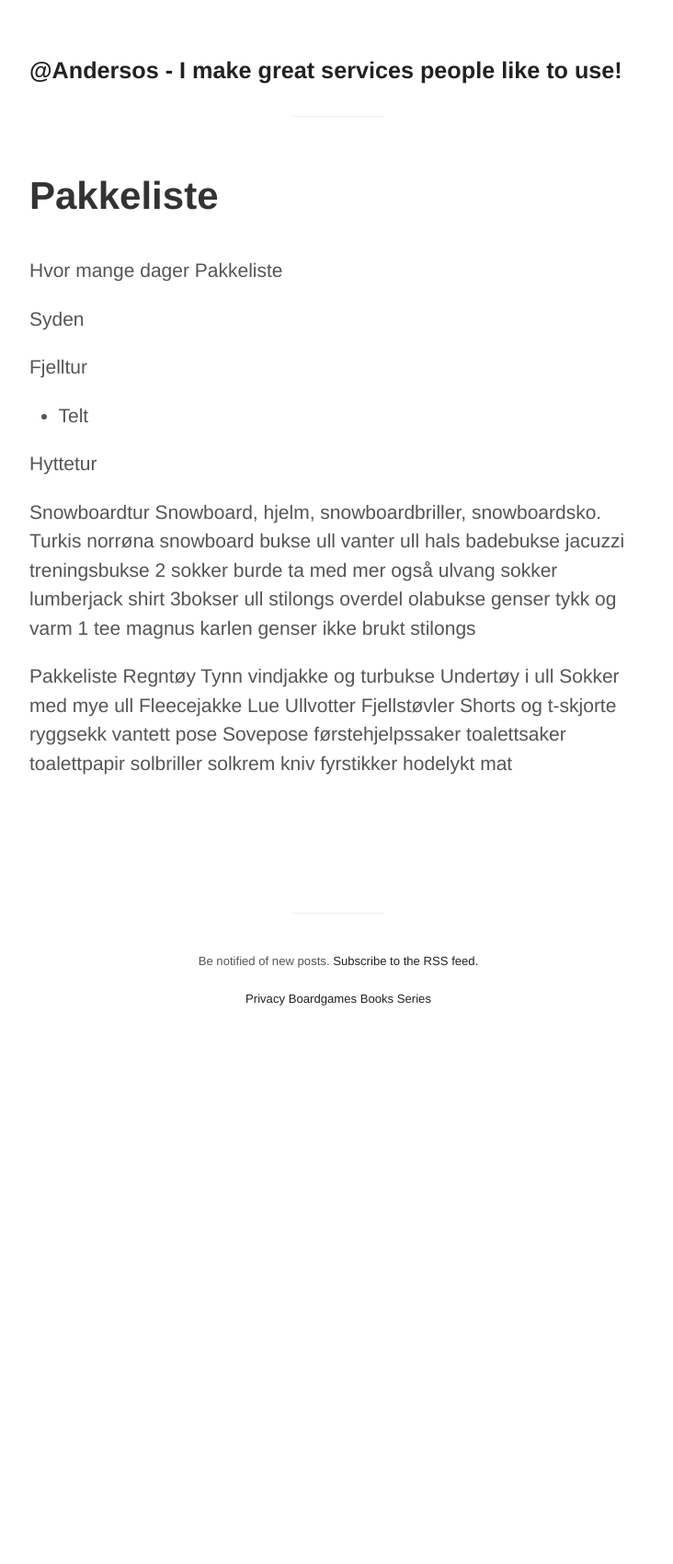
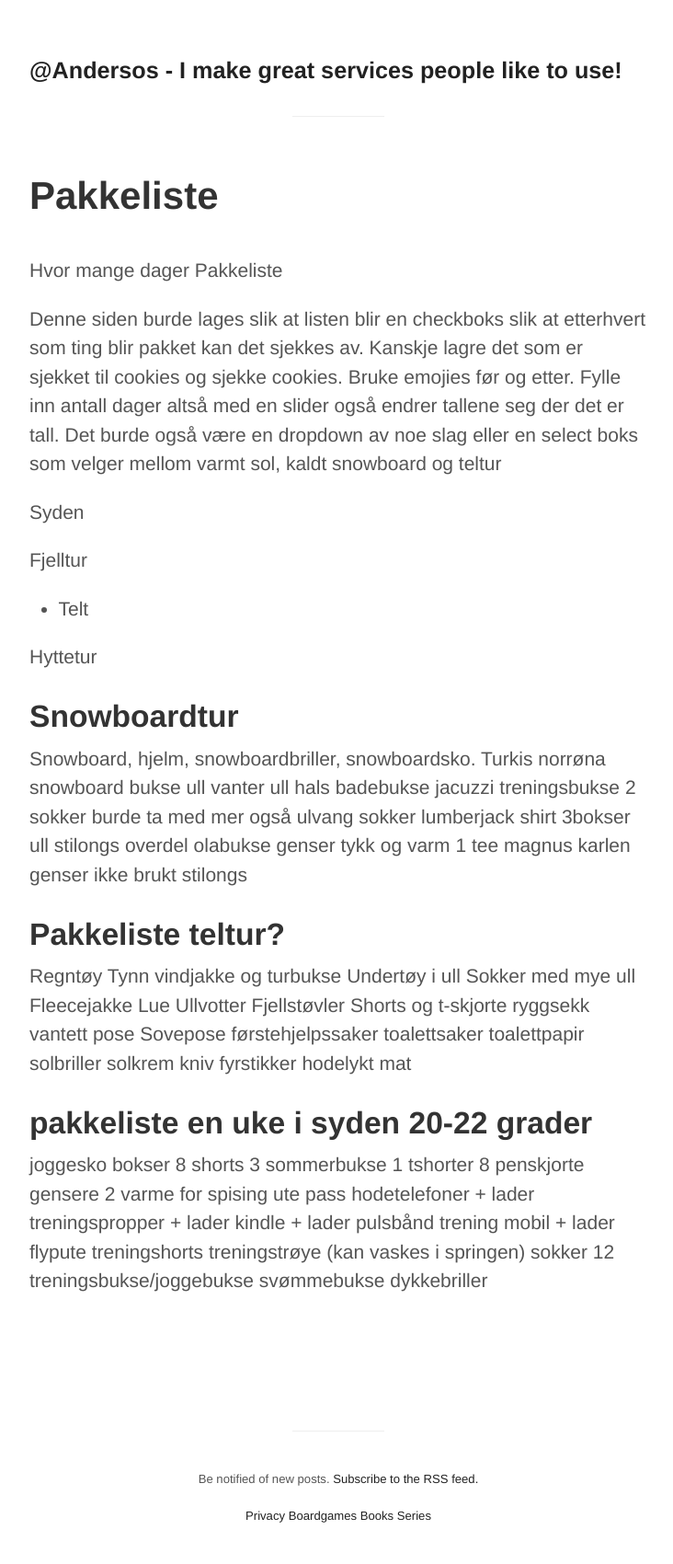
Before and after one commit to Andersos/andersos.net, a Jekyll site: the page built from pages/pakkeliste.md, in a window 1280 px wide. Shown: the whole page at 92% size, without its empty margins (272-1004 px from the left). Built offline with Jekyll 4.4.1, drawn with Linux system fonts in a browser that asks for light colours; before the commit the page ends 1138 px from its top, so only the background shows below that.

Commit message:
Update pakkeliste.md

```diff
--- a/pages/pakkeliste.md
+++ b/pages/pakkeliste.md
@@ -8,6 +8,12 @@ Hvor mange dager
 Pakkeliste
 
 
+Denne siden burde lages slik at listen blir en checkboks slik at etterhvert som ting blir pakket kan det sjekkes av.
+Kanskje lagre det som er sjekket til cookies og sjekke cookies.
+Bruke emojies før og etter.
+Fylle inn antall dager altså med en slider også endrer tallene seg der det er tall.
+Det burde også være en dropdown av noe slag eller en select boks som velger mellom varmt sol, kaldt snowboard og teltur
+
 Syden
 
 Fjelltur
@@ -16,7 +22,7 @@ Fjelltur
 Hyttetur
 
 
-Snowboardtur
+## Snowboardtur
 Snowboard, hjelm, snowboardbriller, snowboardsko.
 Turkis norrøna snowboard bukse
 ull vanter
@@ -34,7 +40,7 @@ magnus karlen genser ikke brukt
 stilongs
 
 
-Pakkeliste
+## Pakkeliste teltur?
 Regntøy
 Tynn vindjakke og turbukse
 Undertøy i ull
@@ -56,3 +62,29 @@ kniv
 fyrstikker
 hodelykt
 mat
+
+
+
+
+## pakkeliste en uke i syden 20-22 grader
+
+joggesko
+bokser 8
+shorts 3
+sommerbukse 1
+tshorter 8
+penskjorte
+gensere 2 varme for spising ute
+pass
+hodetelefoner + lader
+treningspropper + lader
+kindle + lader
+pulsbånd trening
+mobil + lader
+flypute
+treningshorts
+treningstrøye (kan vaskes i springen)
+sokker 12
+treningsbukse/joggebukse
+svømmebukse
+dykkebriller
```
